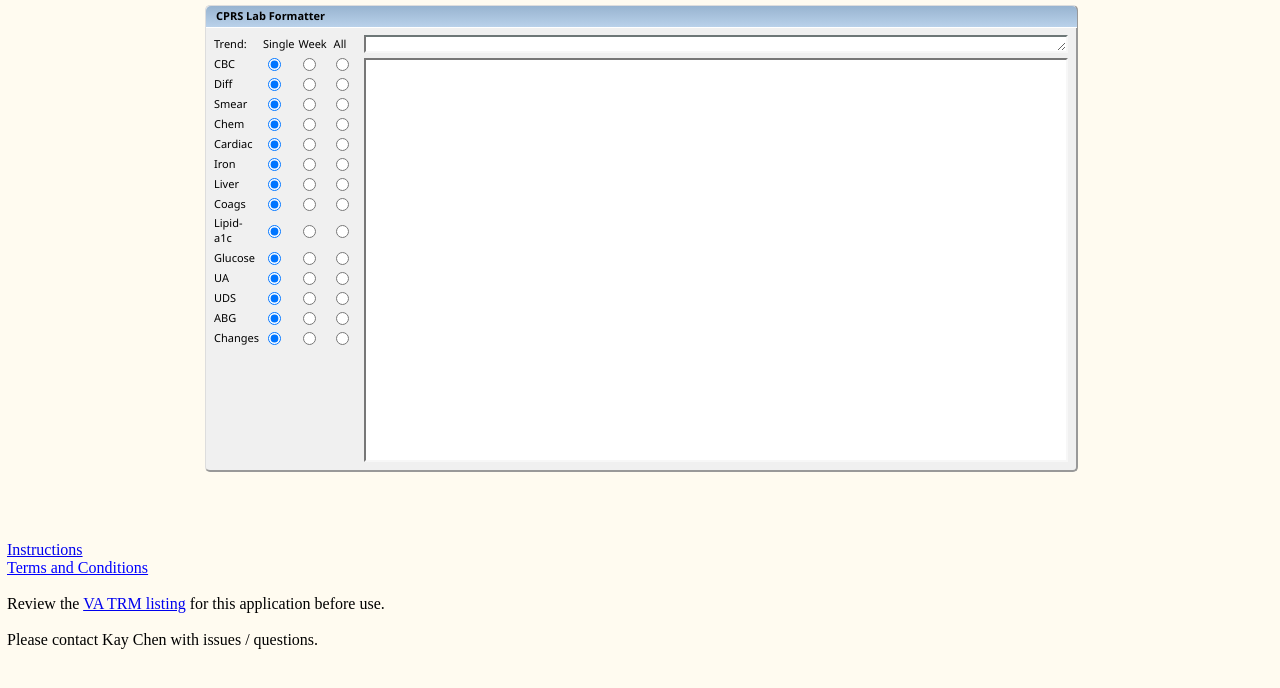
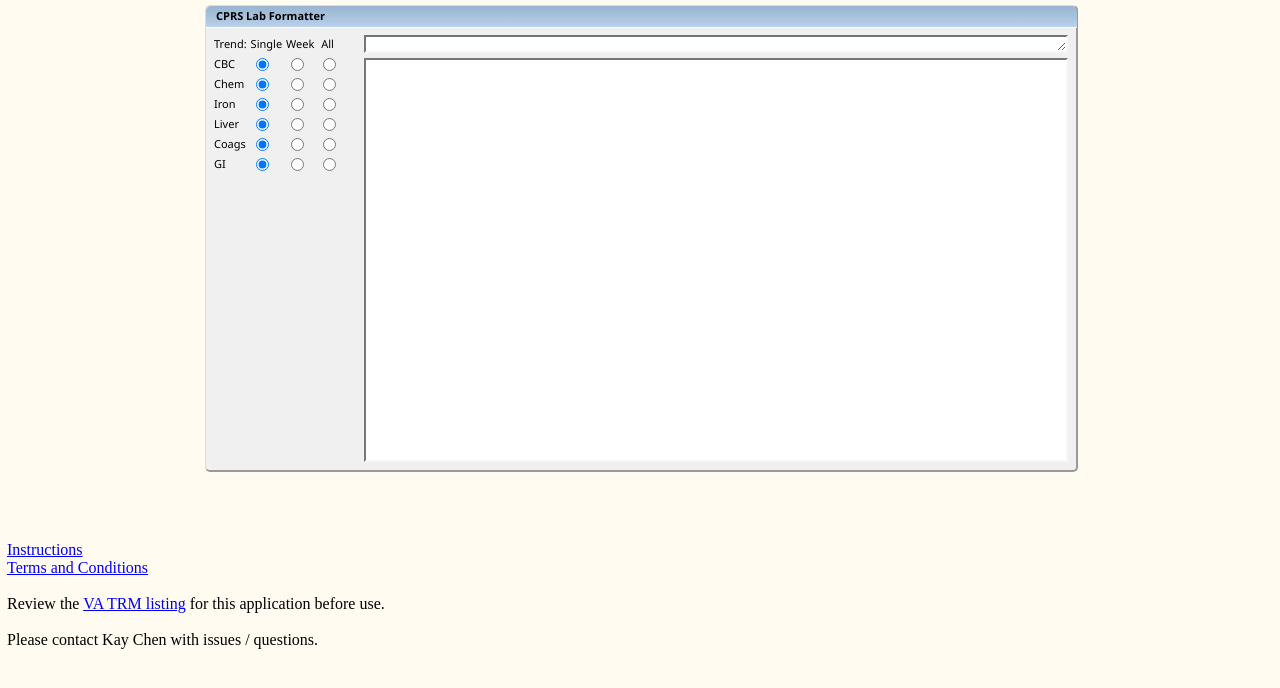
Before and after one commit to kjchenx/VASD-CPRS-Formatter, a plain HTML site: page index.html in a window 1280 px wide. Drawn offline with Linux system fonts and the light colour scheme; a script that the page names is missing.

Commit message:
Update index.html

```diff
--- a/index.html
+++ b/index.html
@@ -3572,36 +3572,11 @@ replaceArray["CSF ALBUMIN"] = "CSF Albumin";
 								<td><input title="All CBC" onclick="ff()" type="radio" id="CBCall" name="CBC"></td>
 							</tr>
 							<tr>
-								<td>Diff</td>
-								<td><input title="Single Diff" onclick="ff()" type="radio" id="Diffsingle" name="Diff"
-										checked=""></td>
-								<td><input title="Week Diff" onclick="ff()" type="radio" id="Diffweek" name="Diff"></td>
-								<td><input title="All Diff" onclick="ff()" type="radio" id="Diffall" name="Diff"></td>
-							</tr>
-							<tr>
-								<td>Smear</td>
-								<td><input title="Single Smear" onclick="ff()" type="radio" id="Smearsingle"
-										name="Smear" checked=""></td>
-								<td><input title="Week Smear" onclick="ff()" type="radio" id="Smearweek" name="Smear">
-								</td>
-								<td><input title="All Smear" onclick="ff()" type="radio" id="Smearall" name="Smear">
-								</td>
-							</tr>
-							<tr>
 								<td>Chem</td>
 								<td><input title="Single Chem" onclick="ff()" type="radio" id="Chemsingle" name="Chem"
 										checked=""></td>
 								<td><input title="Week Chem" onclick="ff()" type="radio" id="Chemweek" name="Chem"></td>
 								<td><input title="All Chem" onclick="ff()" type="radio" id="Chemall" name="Chem"></td>
-							</tr>
-							<tr>
-								<td>Cardiac</td>
-								<td><input title="Single Cardiac" onclick="ff()" type="radio" id="Cardiacsingle"
-										name="Cardiac" checked=""></td>
-								<td><input title="Week Cardiac" onclick="ff()" type="radio" id="Cardiacweek"
-										name="Cardiac"></td>
-								<td><input title="All Cardiac" onclick="ff()" type="radio" id="Cardiacall"
-										name="Cardiac"></td>
 							</tr>
 							<tr>
 								<td>Iron</td>
@@ -3628,51 +3603,14 @@ replaceArray["CSF ALBUMIN"] = "CSF Albumin";
 								<td><input title="All Coags" onclick="ff()" type="radio" id="Coagsall" name="Coags">
 								</td>
 							</tr>
-							<tr>
-								<td>Lipid-a1c</td>
-								<td><input title="Single Lipid-a1c" onclick="ff()" type="radio" id="Lipid-a1csingle"
-										name="Lipid-a1c" checked=""></td>
-								<td><input title="Week Lipid-a1c" onclick="ff()" type="radio" id="Lipid-a1cweek"
-										name="Lipid-a1c"></td>
-								<td><input title="All Lipid-a1c" onclick="ff()" type="radio" id="Lipid-a1call"
-										name="Lipid-a1c"></td>
-							</tr>
-							<tr>
-								<td>Glucose</td>
-								<td><input title="Single Glucose" onclick="ff()" type="radio" id="Glucosesingle"
-										name="Glucose" checked=""></td>
-								<td><input title="Week Glucose" onclick="ff()" type="radio" id="Glucoseweek"
-										name="Glucose"></td>
-								<td><input title="All Glucose" onclick="ff()" type="radio" id="Glucoseall"
-										name="Glucose"></td>
-							</tr>
-							<tr>
-								<td>UA</td>
-								<td><input title="Single UA" onclick="ff()" type="radio" id="UAsingle" name="UA"
-										checked=""></td>
-								<td><input title="Week UA" onclick="ff()" type="radio" id="UAweek" name="UA"></td>
-								<td><input title="All UA" onclick="ff()" type="radio" id="UAall" name="UA"></td>
-							</tr>
-							<tr>
-								<td>UDS</td>
-								<td><input title="Single UDS" onclick="ff()" type="radio" id="UDSsingle" name="UDS"
-										checked=""></td>
-								<td><input title="Week UDS" onclick="ff()" type="radio" id="UDSweek" name="UDS"></td>
-								<td><input title="All UDS" onclick="ff()" type="radio" id="UDSall" name="UDS"></td>
-							</tr>
-							<tr>
-								<td>ABG</td>
-								<td><input title="Single ABG" onclick="ff()" type="radio" id="ABGsingle" name="ABG"
-										checked=""></td>
-								<td><input title="Week ABG" onclick="ff()" type="radio" id="ABGweek" name="ABG"></td>
-								<td><input title="All ABG" onclick="ff()" type="radio" id="ABGall" name="ABG"></td>
-							</tr>
-							<tr>
-								<td>Changes</td>
-								<td><input onclick="ff()" type="radio" id="viewchangessingle" name="viewchange"
-										checked=""></td>
-								<td><input onclick="ff()" type="radio" id="viewchangesweek" name="viewchange"></td>
-								<td><input onclick="ff()" type="radio" id="viewchangesall" name="viewchange"></td>
+														<tr>
+								<td>GI</td>
+								<td><input title="Single GI" onclick="ff()" type="radio" id="GIsingle"
+										name="GI" checked=""></td>
+								<td><input title="Week GI" onclick="ff()" type="radio" id="GIweek" name="GI">
+								</td>
+								<td><input title="All GI" onclick="ff()" type="radio" id="GIall" name="GI">
+								</td>
 							</tr>
 						</tbody>
 					</table>
```
